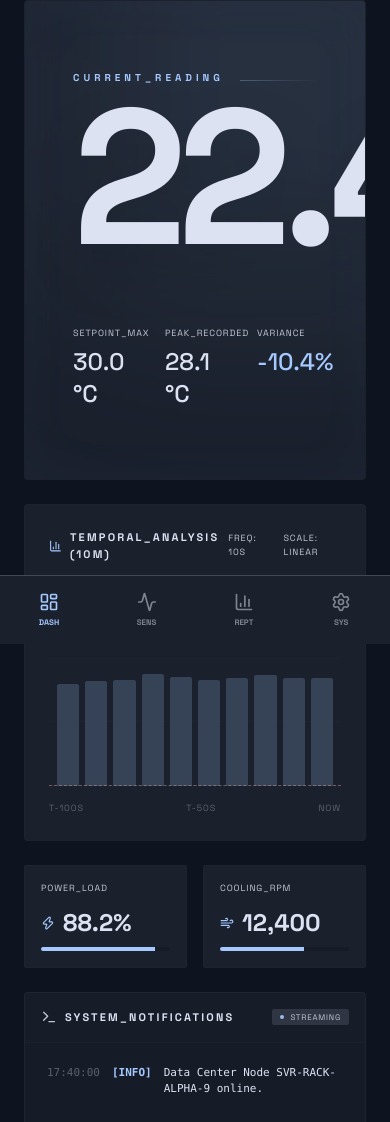
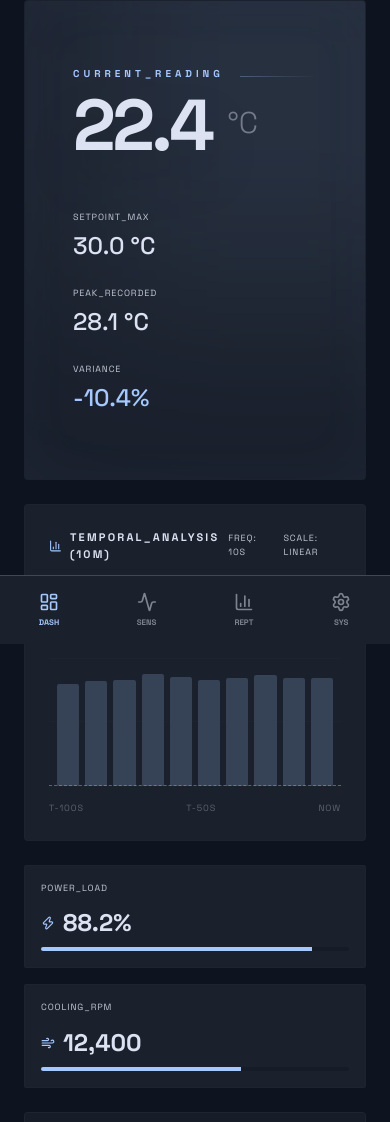
Before and after one commit to Jeyzimtech/Smart-Dashboard, a React (Vite) app: page / in a window 390 px wide. Shown: the part 200-1322 px from the top of the page. Built offline with nearby package versions, Linux system fonts and the light colour scheme; grey boxes are pictures that could not be loaded.

Commit message:
Finalized responsive UI and real-time alert system

```diff
--- a/src/App.jsx
+++ b/src/App.jsx
@@ -162,7 +162,7 @@ const App = () => {
           {showNotifPanel && (
             <div
               ref={notifPanelRef}
-              className="absolute top-12 right-0 w-80 bg-surface-container border border-outline-variant shadow-2xl rounded-lg overflow-hidden z-[60] animate-in fade-in slide-in-from-top-2 duration-200"
+              className="absolute top-12 right-[-50px] sm:right-0 w-[90vw] sm:w-80 bg-surface-container border border-outline-variant shadow-2xl rounded-lg overflow-hidden z-[60] animate-in fade-in slide-in-from-top-2 duration-200"
             >
               <div className="p-4 border-b border-outline-variant/10 bg-surface-container-high/50 flex justify-between items-center">
                 <span className="text-[10px] font-headline font-bold tracking-widest uppercase text-on-surface">Recent Alerts</span>
@@ -271,20 +271,20 @@ const App = () => {
                 </div>
 
                 <div className="flex items-start gap-4 mt-4">
-                  <span className={`text-[12rem] leading-[0.8] font-headline font-extrabold tracking-tighter drop-shadow-2xl transition-colors duration-500 ${isCritical ? 'text-error' : 'text-on-surface'}`}>
+                  <span className={`text-7xl sm:text-9xl md:text-[10rem] lg:text-[12rem] leading-[0.8] font-headline font-extrabold tracking-tighter drop-shadow-2xl transition-colors duration-500 ${isCritical ? 'text-error' : 'text-on-surface'}`}>
                     {temperature.toFixed(1)}
                   </span>
-                  <div className="pt-6 space-y-4">
-                    <span className="text-6xl font-headline font-light text-on-surface-variant/50">°C</span>
+                  <div className="pt-2 sm:pt-6 space-y-4">
+                    <span className="text-3xl sm:text-6xl font-headline font-light text-on-surface-variant/50">°C</span>
                     {isCritical && (
-                      <div className="bg-error-container/40 border border-error/30 px-3 py-1 rounded">
-                        <span className="text-[10px] font-headline text-error font-bold tracking-widest uppercase animate-pulse">Critical State</span>
+                      <div className="bg-error-container/40 border border-error/30 px-2 sm:px-3 py-1 rounded">
+                        <span className="text-[8px] sm:text-[10px] font-headline text-error font-bold tracking-widest uppercase animate-pulse">Critical</span>
                       </div>
                     )}
                   </div>
                 </div>
 
-                <div className="grid grid-cols-3 gap-8 mt-16 max-w-2xl">
+                <div className="grid grid-cols-1 sm:grid-cols-3 gap-4 sm:gap-8 mt-12 sm:mt-16 max-w-2xl">
                   <MetricSmall label="Setpoint_Max" value="30.0 °C" />
                   <MetricSmall label="Peak_Recorded" value={`${peakTemp.toFixed(1)} °C`} />
                   <MetricSmall
@@ -338,7 +338,7 @@ const App = () => {
           <section className="col-span-12 lg:col-span-4 space-y-6">
 
             {/* System Status Bento */}
-            <div className="grid grid-cols-2 gap-4">
+            <div className="grid grid-cols-1 sm:grid-cols-2 lg:grid-cols-1 xl:grid-cols-2 gap-4">
               <StatusCard
                 label="Power_Load"
                 value="88.2%"
```
